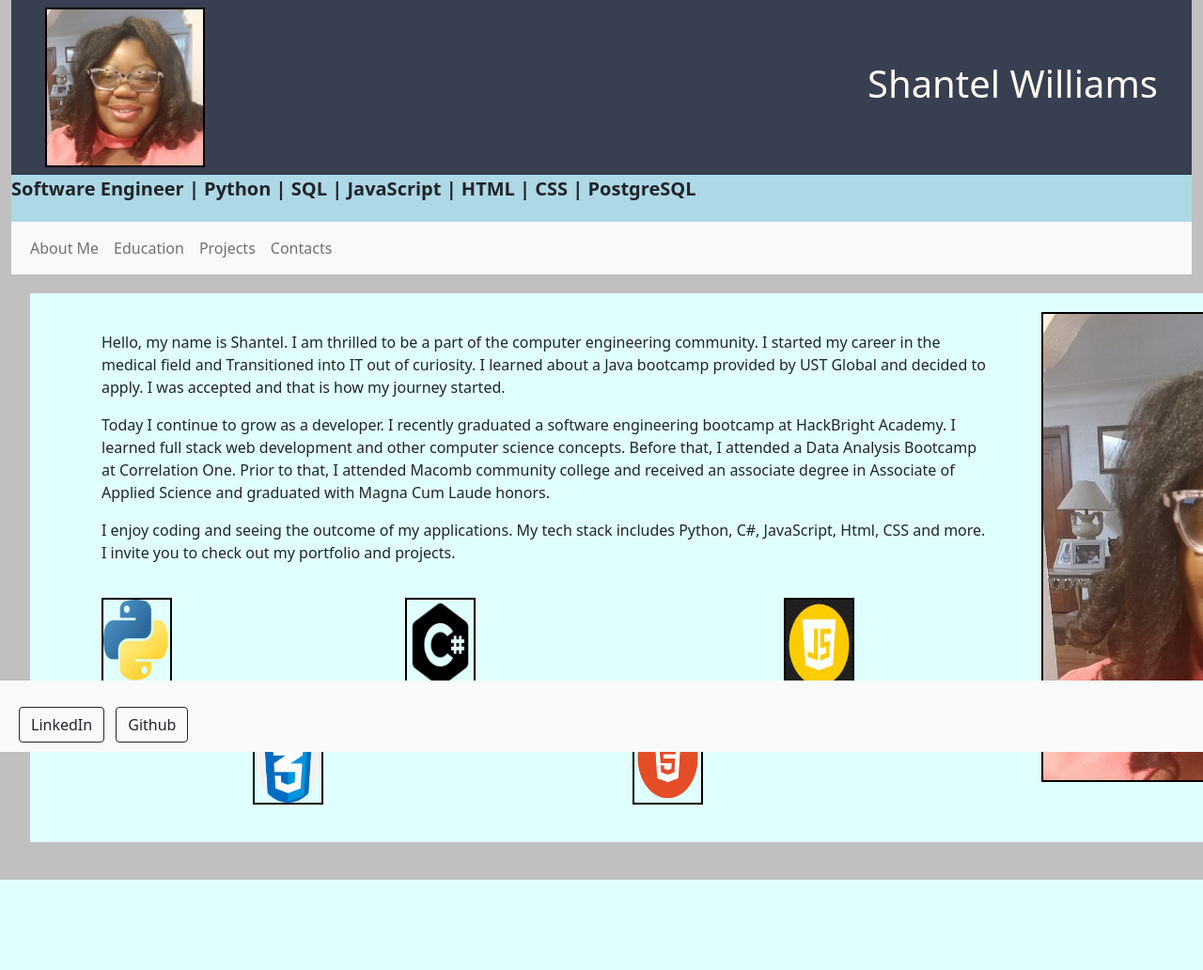
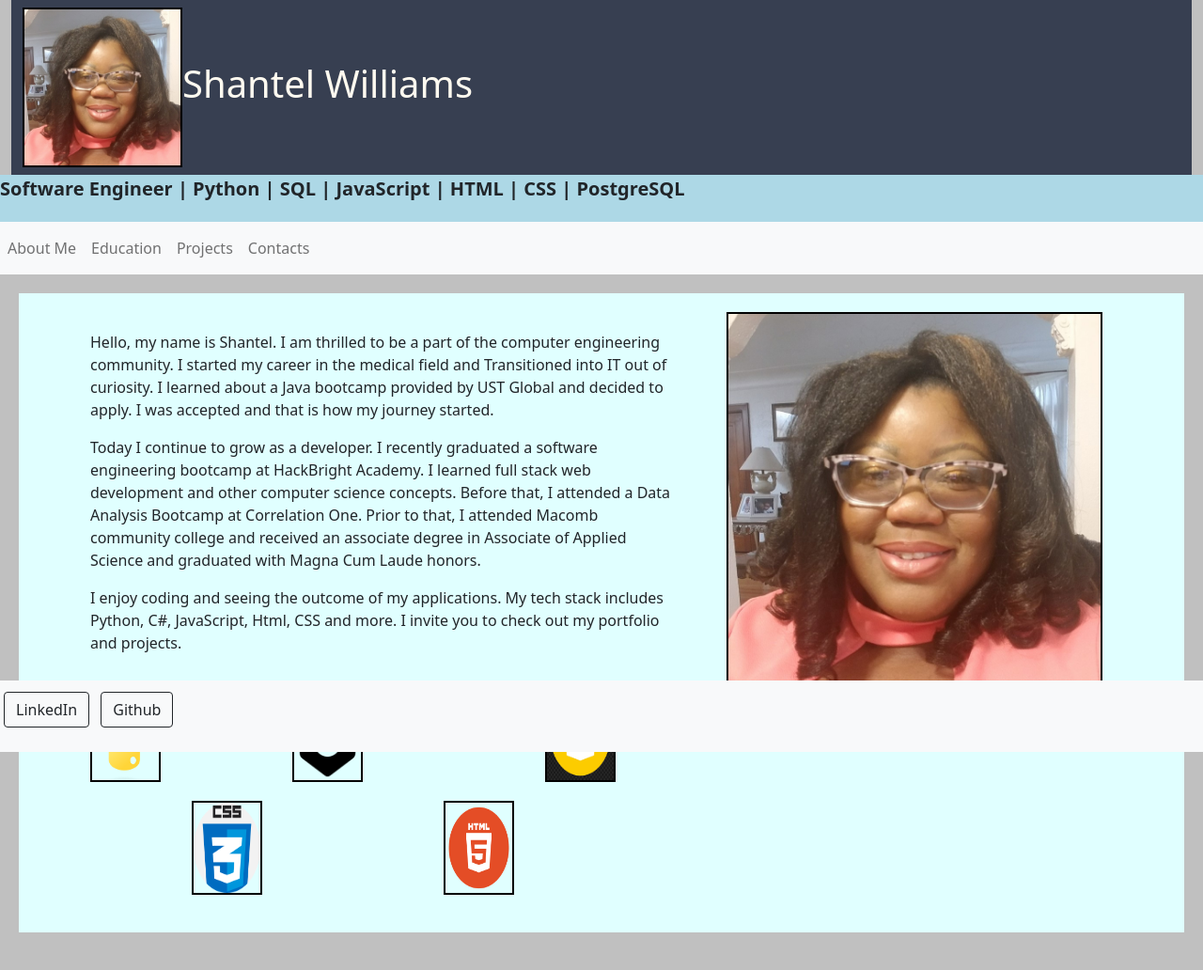
Before and after one commit to Tellysone87/portfolio, a Flask app: page / in a window 1280 px wide; the page is wider, and only the part inside the window is pictured. Shown: that part at 94% size. Before the commit the page ends 936 px from the top of that part, so only its background shows below. Run offline with Flask 3, Linux system fonts and the light colour scheme; some libraries are stand-ins or nearby versions.

Commit message:
website updated with some notes

```diff
--- a/static/about_effects.js
+++ b/static/about_effects.js
@@ -1,47 +1,48 @@
-// function to make logo bigger when user hovers over them
-let pythonLogo = document.querySelectorAll(".logoGroup");
+// Date created: 10/4/2023
+// last updated 10/10/2023
+// Author: Shantel williams
+// File Name:about_effects.js
+// Connected to base.html
 
+let pythonLogo = document.querySelectorAll(".logoGroup"); // grabs all elements belonging to the logo group class
 
 // functions to make logo borders larger if mouse hovers over them
-pythonLogo.forEach(function(img) {
+pythonLogo.forEach(function (img) {
 
-
-        // setting dictionary/object to store each example of a tech by logo { logo html element ID : list of projects utilizing it}
+    // setting dictionary/object to store each example of a tech by logo
     langaugeExmple = {
-        pythonLogo: ["pack Track","Under Pressure"],
-        CLogo: ["Just Escape","Telly's Driver Ed"],
+        // { logo html element ID : list of projects utilizing it}
+        pythonLogo: ["pack Track", "Under Pressure"],
+        CLogo: ["Just Escape", "Telly's Driver Ed"],
         jsLogo: ["pack Track"],
         cssLogo: ["pack Track"],
         htmlLogo: ["pack Track"]
-}
+    }
 
-// adding event listener to each logo img for mouse enter event
-    img.addEventListener("mouseenter", function (){
+    // adding event listener to each logo img for mouse enter event
+    img.addEventListener("mouseenter", function () {
         img.style.border = "Thick solid black"; // Changing border, border width and getting that particular image id
         img.style.borderWidth = "6px";
         let define_logo = img.getAttribute('id');
 
         const pList = langaugeExmple[define_logo]; // setting an variable to the value of the key matching the id
         let projectHolder = document.createElement("ul"); // creating list to hold the item of the value list
-        projectHolder.id ="hold_project" // setting list id
+        projectHolder.id = "hold_project" // setting list id
         img.parentNode.append(projectHolder) // appending that list to the image parent node or column
 
         let i = 0
-        while(i < pList.length){ // grabbing each project in the list
+        while (i < pList.length) { // grabbing each project in the list
             let example = document.createElement("li"); // create a list element
-            example.innerHTML = pList[i] // displat the project in the list element
-            projectHolder.append(example) // appending the list object ot the unordered list
-            i++
-
+            example.innerHTML = pList[i]; // displat the project in the list element
+            projectHolder.append(example); // appending the list object ot the unordered list
+            i++;
         }
-
     });
 
     //hides the bullet points of projects once user removes mouse off the video
-    img.addEventListener("mouseout", function (){
-        img.style.borderWidth ="2px"; // border returns to normal
-        projectHolder.style.visibility = "hidden" // list is hidden
-
+    img.addEventListener("mouseout", function () {
+        img.style.borderWidth = "2px"; // border returns to normal
+        const projectHolders = document.getElementById("hold_project"); // locate unordered list
+        projectHolders.remove(); // remove the created list of projects
     });
-
 });
--- a/static/design.css
+++ b/static/design.css
@@ -9,6 +9,7 @@ body{
 
 #mid_layout{
     background-color: lightcyan;
+    margin-bottom: 40px;
 }
 
 #professionalTitle{
@@ -73,8 +74,3 @@ div#SkillSet.row {
 ul {
     padding-left: 0;
 }
-
-#mid_layout {
-    margin-bottom: 40px;
-    width: 1400px;
-}
--- a/templates/base.html
+++ b/templates/base.html
@@ -23,7 +23,7 @@ The other webpages will inherit this html to ensure the theme is universal -->
         <!-- Create a nav bar for the heading of different pages -->
         <div class="row" id="regular">
             <nav class="navbar navbar-expand-lg" style="background-color: #373f51;">
-                <div class="container-fluid" id="nav_bar">
+                <!-- <div class="container-fluid" id="nav_bar"> -->
                     {% block heading %}
                     <img src="/static/images/smaller Nice photo.jpg" id="pl" alt="Photo of Shantel Williams"
                         width="170" height="170" id="myPhoto">
@@ -41,7 +41,6 @@ The other webpages will inherit this html to ensure the theme is universal -->
 
         <!-- As a heading and nav to different pages -->
         <nav class="navbar navbar-expand-lg navbar-light bg-light">
-            <div class="container-fluid" id="navBar">
                 <button class="navbar-toggler" type="button" data-bs-toggle="collapse"
                     data-bs-target="#navbarNavAltMarkup" aria-controls="navbarNavAltMarkup" aria-expanded="false"
                     aria-label="Toggle navigation">
@@ -61,7 +60,7 @@ The other webpages will inherit this html to ensure the theme is universal -->
         <div class="row" id="mid_layout">
             <div class="row">
                 {% block content %}
-                <div class="col-9">
+                <div class="col-7">
                     <div class="row">
                         <p>Hello, my name is Shantel. I am thrilled to be a part of the computer engineering community.
                             I started my career in the medical field and Transitioned into IT out of curiosity.
@@ -121,8 +120,8 @@ The other webpages will inherit this html to ensure the theme is universal -->
 
                 <!-- About page photo -->
                 <div class="col-3">
-                    <img src="../static/images/smaller Nice photo.jpg" alt="Photo of Shantel Williams" width="500"
-                        height="500" id="Shantel">
+                    <img src="../static/images/smaller Nice photo.jpg" alt="Photo of Shantel Williams" width="400"
+                        height="400" id="Shantel">
                 </div>
             </div>
             {% endblock %}
@@ -132,7 +131,7 @@ The other webpages will inherit this html to ensure the theme is universal -->
     <div id="footer">
         <nav class="navbar fixed-bottom navbar-light bg-light" style="height:76px;">
             <div class="text-center"> <!-- Grid container -->
-                <div class="container p-3 pb-0"> <!-- Section: Social media -->
+                <!-- <div class="container p-3 pb-0"> Section: Social media -->
                     <section class="mb-4" id="social"> <!-- Linkedin and github-->
                         <a class="btn btn-outline-dark btn-floating m-1"
                             href="https://www.linkedin.com/in/shantel-williams-software-developer/" role="button"><i
```
Also changed, not shown: static/project_effects.js (+11 -9 lines).
